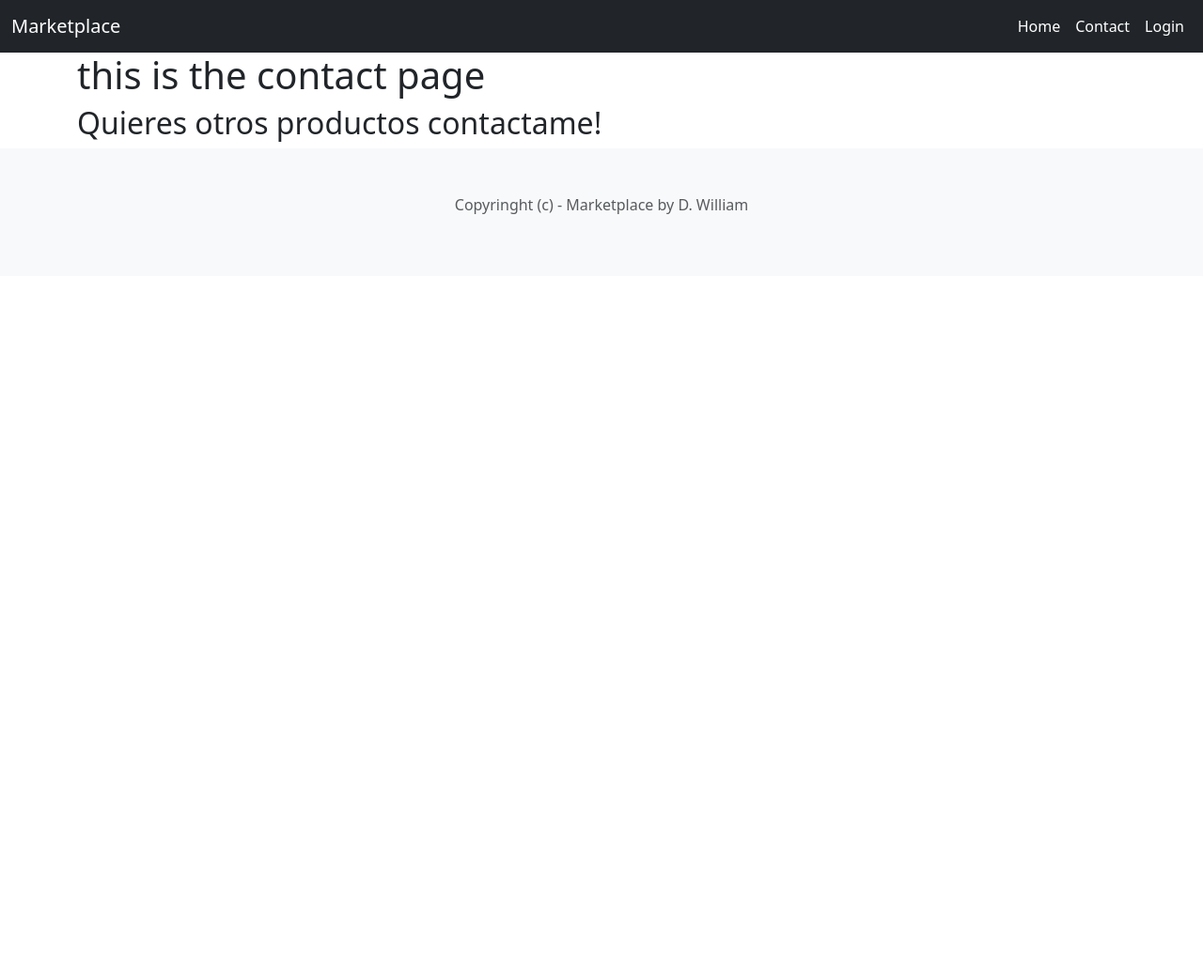
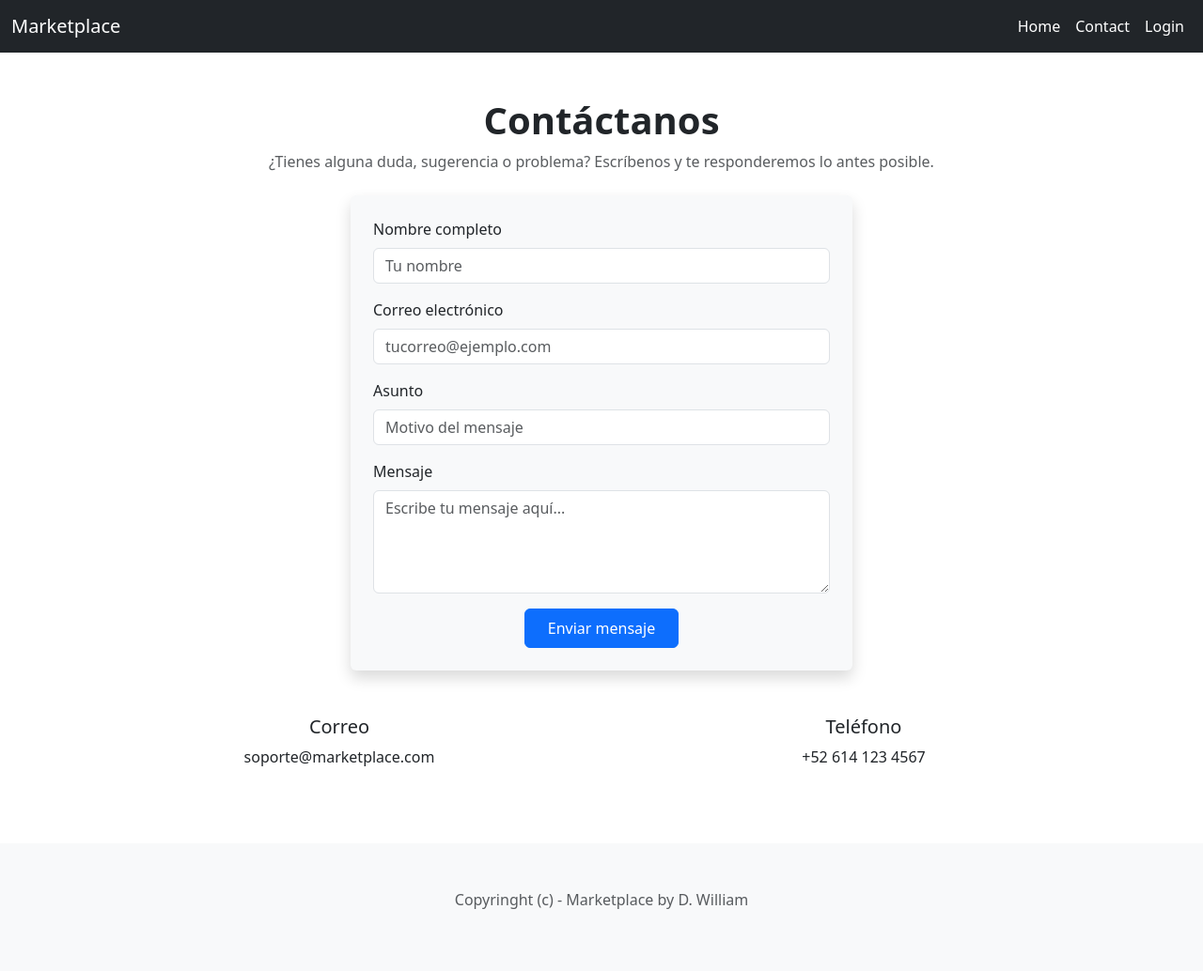
Before and after one commit to WilliamADZ/marketplace_main, a Django app: page /store/contact/ in a window 1280 px wide. Shown: the whole page at 94% size. Before the commit the page ends 228 px from the top, so only its background shows below. Run offline with Django 5.2, Linux system fonts and the light colour scheme.

Commit message:
Aplicacion corregida

```diff
--- a/store/models.py
+++ b/store/models.py
@@ -13,7 +13,7 @@ class category(models.Model):
          return self.name
 
 class Item(models.Model):
-    Category = models.ForeignKey(category, related_name='items', on_delete=models.CASCADE)
+    category = models.ForeignKey(category, related_name='items', on_delete=models.CASCADE)
     name = models.CharField(max_length=255)
     description = models.TextField(blank=True, null=True)
     price = models.FloatField()
--- a/store/templates/store/contact.html
+++ b/store/templates/store/contact.html
@@ -1,8 +1,58 @@
 {% extends 'store/base.html' %}
-
-{% block title %}contact | {% endblock %}
+{% block title %}Contacto{% endblock %}
 
 {% block content %}
-<h1>this is the contact page</h1>
-<h2>{{msg}}</h2>
+<div class="container mt-5 mb-5">
+    <div class="text-center mb-4">
+        <h1 class="fw-bold">Contáctanos</h1>
+        <p class="text-muted">¿Tienes alguna duda, sugerencia o problema? Escríbenos y te responderemos lo antes posible.</p>
+    </div>
+
+
+    <div class="row justify-content-center">
+        <div class="col-lg-6 col-md-8">
+            <form method="post" class="p-4 rounded shadow bg-light">
+                {% csrf_token %}
+                <div class="mb-3">
+                    <label for="name" class="form-label">Nombre completo</label>
+                    <input type="text" class="form-control" id="name" name="name" placeholder="Tu nombre" required>
+                </div>
+
+
+                <div class="mb-3">
+                    <label for="email" class="form-label">Correo electrónico</label>
+                    <input type="email" class="form-control" id="email" name="email" placeholder="tucorreo@ejemplo.com" required>
+                </div>
+
+
+                <div class="mb-3">
+                    <label for="subject" class="form-label">Asunto</label>
+                    <input type="text" class="form-control" id="subject" name="subject" placeholder="Motivo del mensaje" required>
+                </div>
+
+                <div class="mb-3">
+                    <label for="message" class="form-label">Mensaje</label>
+                    <textarea class="form-control" id="message" name="message" rows="4" placeholder="Escribe tu mensaje aquí..." required></textarea>
+                </div>
+
+
+                <div class="text-center">
+                    <button type="submit" class="btn btn-primary px-4 py-2">Enviar mensaje</button>
+                </div>
+            </form>
+        </div>
+    </div>
+
+
+    <div class="row mt-5">
+        <div class="col-md-6 text-center mb-3">
+            <h5><i class="bi bi-envelope-fill"></i> Correo</h5>
+            <p>soporte@marketplace.com</p>
+        </div>
+        <div class="col-md-6 text-center mb-3">
+            <h5><i class="bi bi-telephone-fill"></i> Teléfono</h5>
+            <p>+52 614 123 4567</p>
+        </div>
+    </div>
+</div>
 {% endblock %}
--- a/store/templates/store/home.html
+++ b/store/templates/store/home.html
@@ -1,8 +1,5 @@
 {% extends 'store/base.html' %}
-
-
 {% block title %}Home |{% endblock %}
-
 
 {% block content %}
 <div class="mt-2 mb-4 px-4 py-2">
@@ -18,7 +15,7 @@
                         <div class="card-body">
                             <h5 class="card-title">{{ item.name }} - {{item.price}}</h5>
                             <p class="card-text">{{item.description}}</p>
-                            <a href="#" class="btn btn-primary">Mas Detalles...</a>
+                            <a href="{% url 'detail' item.pk %}" class="btn btn-primary">Mas detalles...</a>
                         </div>
                     </div>
                 </div>
```
Also changed, not shown: store/templates/store/item.html (+21 -2 lines), marketplace_main/urls.py (line endings or trailing spaces).
